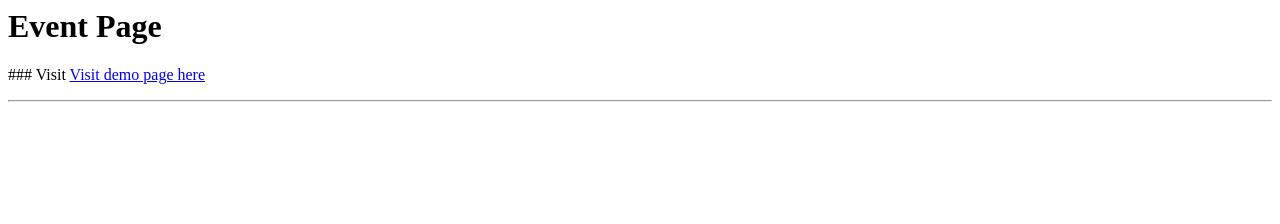
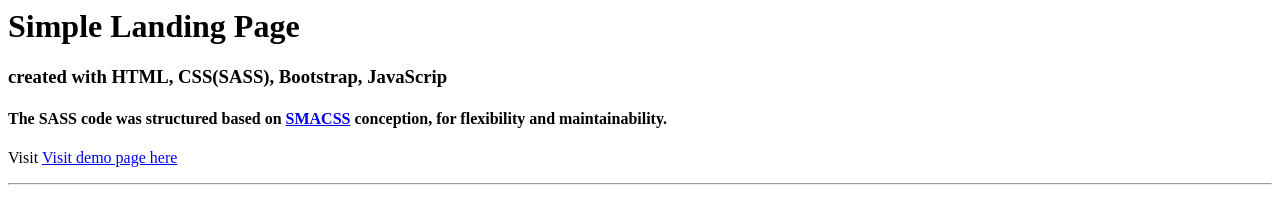
Before and after one commit to anatol06/Simple-Landing-Page, a plain HTML site: page README.html in a window 1280 px wide. Drawn offline with Linux system fonts and the light colour scheme.

Commit message:
Added a short readme

```diff
--- a/README.html
+++ b/README.html
@@ -4,9 +4,10 @@
         <title>README.md</title>
       </head>
       <body>
-        <h1 id="event-page">Event Page</h1>
-<p>###
-Visit <a href="#">Visit demo page here</a></p>
+        <h1 id="simple-landing-page">Simple Landing Page</h1>
+<h3 id="created-with-html-css-sass-bootstrap-javascrip">created with HTML, CSS(SASS), Bootstrap, JavaScrip</h3>
+<h4 id="the-sass-code-was-structured-based-on-smacss-https-smacss-com-conception-for-flexibility-and-maintainability-">The SASS code was structured based on <a href="https://smacss.com/">SMACSS</a> conception, for flexibility and maintainability.</h4>
+<p>Visit <a href="#">Visit demo page here</a></p>
 <hr>
 
       </body>
```
Also changed, not shown: 1 other file.
